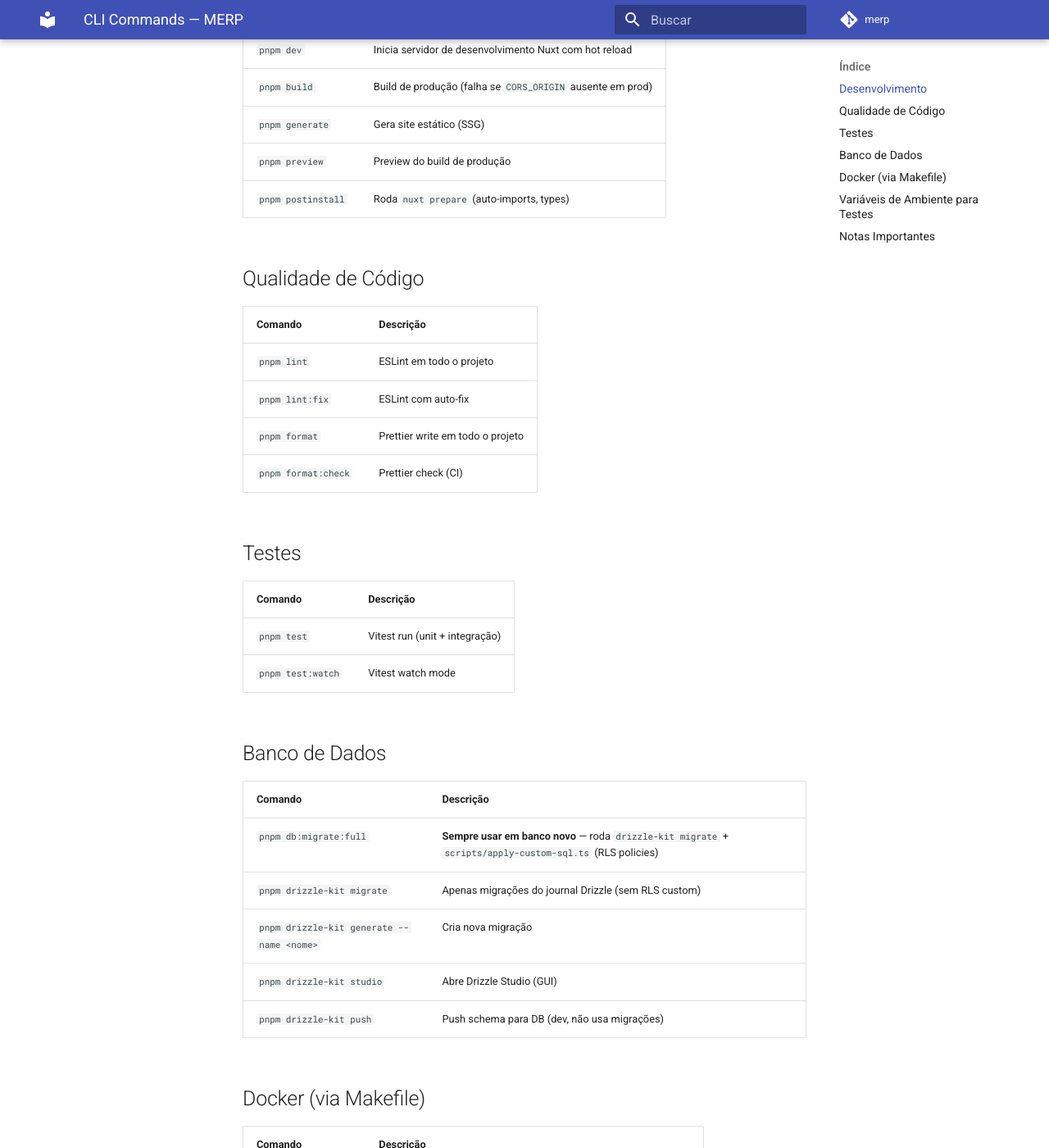
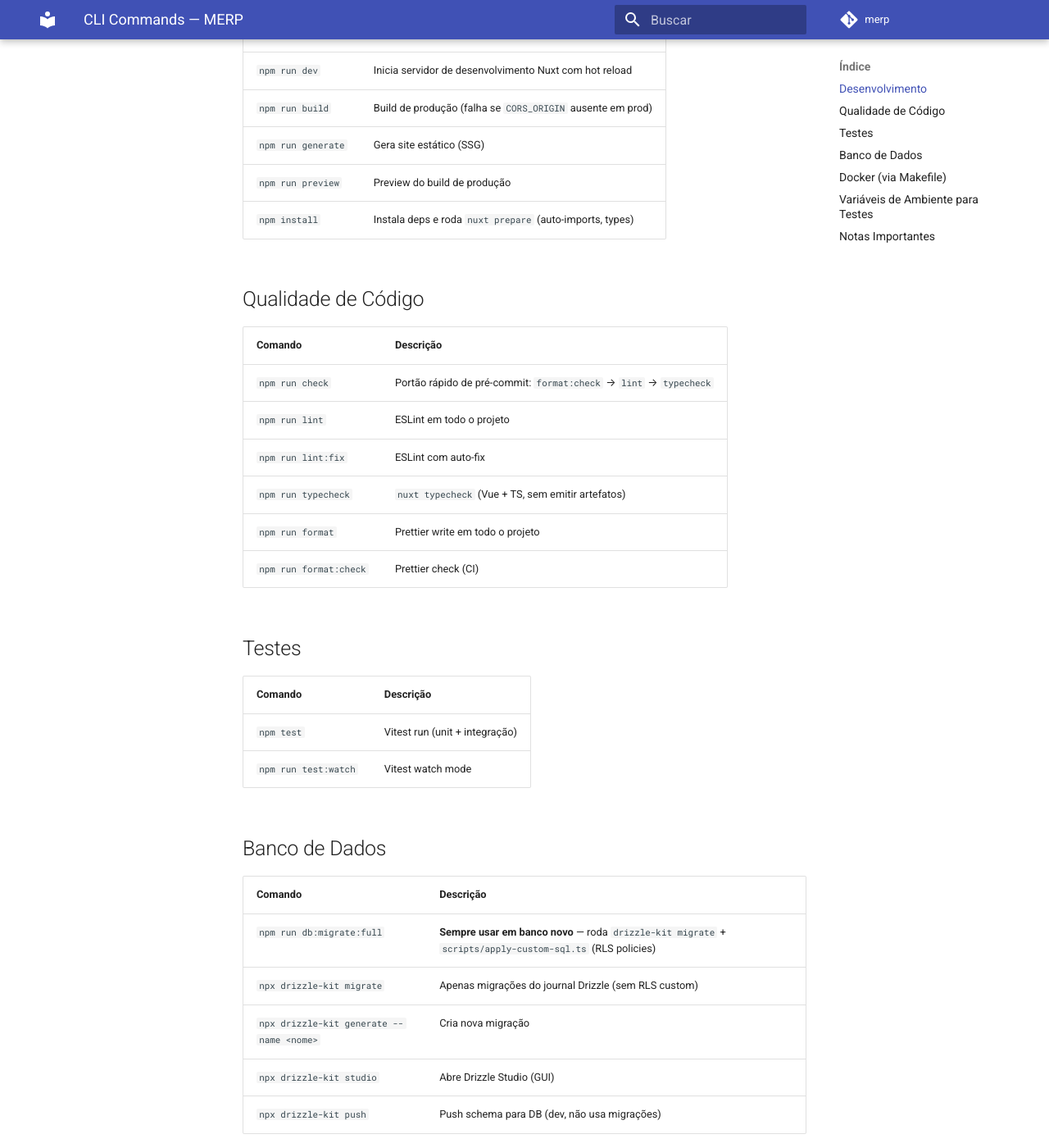
Before and after one commit to AndrewCrescencio/merp, an MkDocs documentation site: the page built from docs/07-reference/cli-commands.md, in a window 1280 px wide and 1400 px high, scrolled down 352 px. Shown: the whole window at 82% size. Built offline with MkDocs 1.6.1 and Material for MkDocs 9.7.7, drawn with Linux system fonts in a browser that asks for light colours; comment, search, counter and statistics services are not loaded; some of the changed text lies outside the part shown.

Commit message:
feat(dx): gate npm run check e formatação do repositório
- npm run check: format:check → lint → typecheck, um só portão antes de commitar
- 30 ficheiros formatados (só estilo: newline final e quebras do prettier)
- AGENTS/CLAUDE/cli-commands atualizados para npm, com typecheck e check

````diff
--- a/docs/07-reference/cli-commands.md
+++ b/docs/07-reference/cli-commands.md
@@ -7,7 +7,7 @@ version: '1.0.0'
 owner: '@docs-maintainer'
 reviewers: ['@tech-lead']
 module: 'reference'
-tags: ['cli', 'commands', 'scripts', 'pnpm']
+tags: ['cli', 'commands', 'scripts', 'npm']
 audience: ['dev', 'qa', 'devops']
 created: '2026-10-10'
 updated: '2026-10-10'
@@ -19,43 +19,46 @@ replaced-by: null
 
 # CLI Commands — MERP
 
-Todos os comandos disponíveis via `pnpm` (scripts do `package.json`).
+Todos os comandos disponíveis via `npm` (scripts do `package.json`). Binários de
+ferramentas (`drizzle-kit`) usam `npx`.
 
 ## Desenvolvimento
 
 | Comando            | Descrição                                                  |
 | ------------------ | ---------------------------------------------------------- |
-| `pnpm dev`         | Inicia servidor de desenvolvimento Nuxt com hot reload     |
-| `pnpm build`       | Build de produção (falha se `CORS_ORIGIN` ausente em prod) |
-| `pnpm generate`    | Gera site estático (SSG)                                   |
-| `pnpm preview`     | Preview do build de produção                               |
-| `pnpm postinstall` | Roda `nuxt prepare` (auto-imports, types)                  |
+| `npm run dev`      | Inicia servidor de desenvolvimento Nuxt com hot reload     |
+| `npm run build`    | Build de produção (falha se `CORS_ORIGIN` ausente em prod) |
+| `npm run generate` | Gera site estático (SSG)                                   |
+| `npm run preview`  | Preview do build de produção                               |
+| `npm install`      | Instala deps e roda `nuxt prepare` (auto-imports, types)   |
 
 ## Qualidade de Código
 
-| Comando             | Descrição                        |
-| ------------------- | -------------------------------- |
-| `pnpm lint`         | ESLint em todo o projeto         |
-| `pnpm lint:fix`     | ESLint com auto-fix              |
-| `pnpm format`       | Prettier write em todo o projeto |
-| `pnpm format:check` | Prettier check (CI)              |
+| Comando                | Descrição                                                          |
+| ---------------------- | ------------------------------------------------------------------ |
+| `npm run check`        | Portão rápido de pré-commit: `format:check` → `lint` → `typecheck` |
+| `npm run lint`         | ESLint em todo o projeto                                           |
+| `npm run lint:fix`     | ESLint com auto-fix                                                |
+| `npm run typecheck`    | `nuxt typecheck` (Vue + TS, sem emitir artefatos)                  |
+| `npm run format`       | Prettier write em todo o projeto                                   |
+| `npm run format:check` | Prettier check (CI)                                                |
 
 ## Testes
 
-| Comando           | Descrição                      |
-| ----------------- | ------------------------------ |
-| `pnpm test`       | Vitest run (unit + integração) |
-| `pnpm test:watch` | Vitest watch mode              |
+| Comando              | Descrição                      |
+| -------------------- | ------------------------------ |
+| `npm test`           | Vitest run (unit + integração) |
+| `npm run test:watch` | Vitest watch mode              |
 
 ## Banco de Dados
 
-| Comando                                   | Descrição                                                                                                 |
-| ----------------------------------------- | --------------------------------------------------------------------------------------------------------- |
-| `pnpm db:migrate:full`                    | **Sempre usar em banco novo** — roda `drizzle-kit migrate` + `scripts/apply-custom-sql.ts` (RLS policies) |
-| `pnpm drizzle-kit migrate`                | Apenas migrações do journal Drizzle (sem RLS custom)                                                      |
-| `pnpm drizzle-kit generate --name <nome>` | Cria nova migração                                                                                        |
-| `pnpm drizzle-kit studio`                 | Abre Drizzle Studio (GUI)                                                                                 |
-| `pnpm drizzle-kit push`                   | Push schema para DB (dev, não usa migrações)                                                              |
+| Comando                                  | Descrição                                                                                                 |
+| ---------------------------------------- | --------------------------------------------------------------------------------------------------------- |
+| `npm run db:migrate:full`                | **Sempre usar em banco novo** — roda `drizzle-kit migrate` + `scripts/apply-custom-sql.ts` (RLS policies) |
+| `npx drizzle-kit migrate`                | Apenas migrações do journal Drizzle (sem RLS custom)                                                      |
+| `npx drizzle-kit generate --name <nome>` | Cria nova migração                                                                                        |
+| `npx drizzle-kit studio`                 | Abre Drizzle Studio (GUI)                                                                                 |
+| `npx drizzle-kit push`                   | Push schema para DB (dev, não usa migrações)                                                              |
 
 ## Docker (via Makefile)
 
@@ -80,11 +83,11 @@ que o Nuxt roda no host).
 
 ```bash
 # Testes de integração (requer PostgreSQL rodando)
-DB_AVAILABLE=true pnpm test
+DB_AVAILABLE=true npm test
 
 # Ou use o docker compose
 docker compose up -d postgres
-DB_AVAILABLE=true pnpm test
+DB_AVAILABLE=true npm test
 ```
 
 ## Notas Importantes
````
Also changed, not shown: AGENTS.md (+16 -15 lines), CLAUDE.md (+16 -15 lines), 16 other files.
